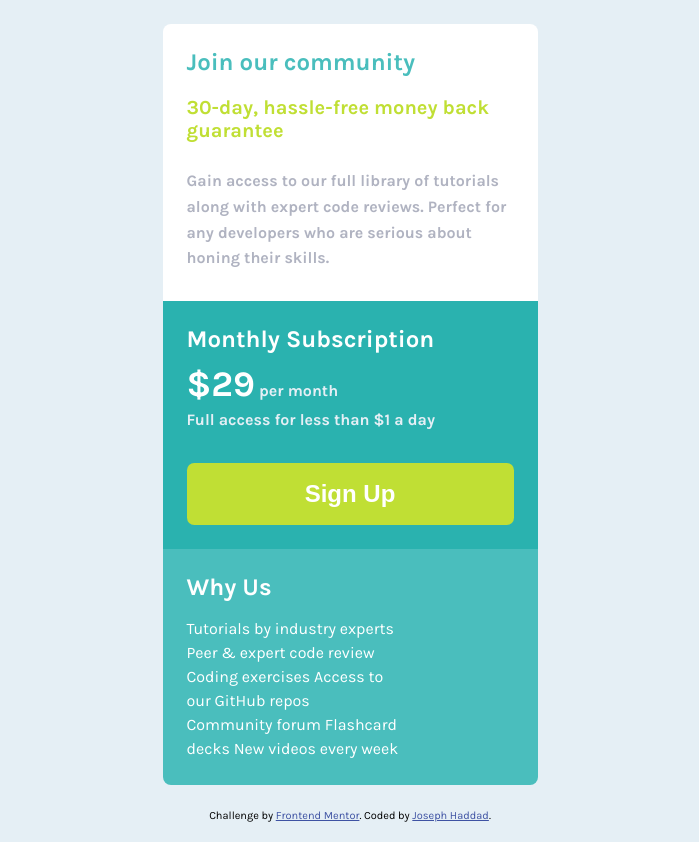
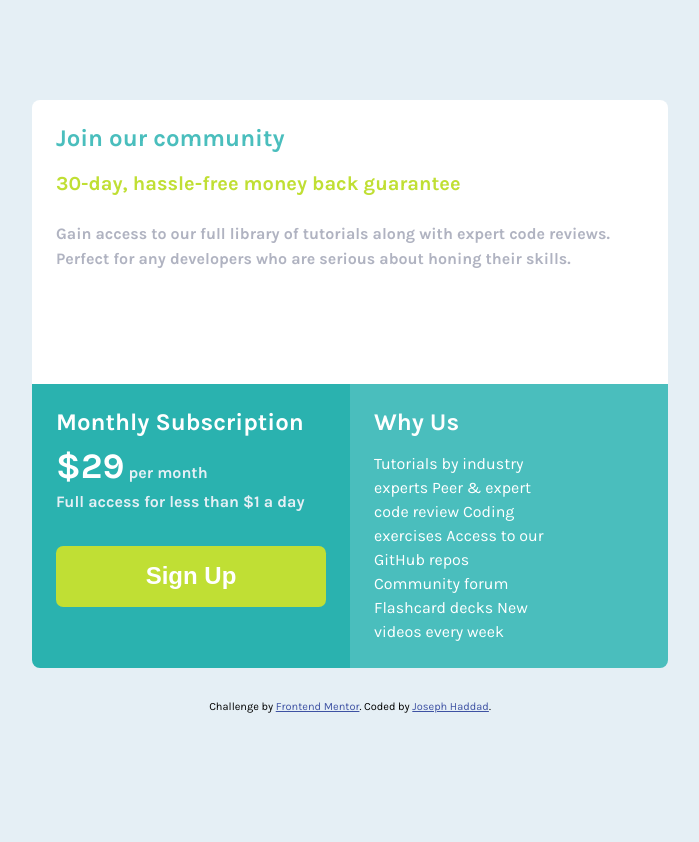
Before and after one commit to joehaddad1000/Single-price-grid-component, a plain HTML site: page index.html in a window 1280 px wide. Shown: the whole page, without its empty margins (290-989 px from the left). After the commit the page ends 800 px from the top, so only its background shows below. Drawn offline with Linux system fonts and the light colour scheme.

Commit message:
finished the Desktop version

```diff
--- a/index.html
+++ b/index.html
@@ -9,6 +9,7 @@
 
   <title>Frontend Mentor | Single Price Grid Component</title>
   <link rel="stylesheet" href="style.css">
+  <link rel="stylesheet" href="queries.css">
 
 </head>
 
@@ -32,7 +33,6 @@
           </a>
         </button>
       </div>
-
       <div class="box3">
         <h2>Why Us</h2>
 
@@ -46,7 +46,6 @@
 
       </div>
     </div>
-
   </main>
   <footer>
     <p class="attribution">
--- /dev/null
+++ b/queries.css
@@ -0,0 +1,36 @@
+@media all and (min-width: 767.99px) {
+  .container {
+    display: grid;
+    grid-template-columns: repeat(2, 1fr);
+    grid-template-rows: repeat(2, 1fr);
+    grid-column-gap: 0px;
+    grid-row-gap: 0px;
+    max-width: 700px;
+    margin: 0;
+    padding: 2em;
+  }
+
+  .box1 {
+    grid-area: 1 / 1 / 2 / 3;
+    width: 100%;
+    height: 100%;
+    margin: 0;
+  }
+
+
+  .box2 {
+    grid-area: 2 / 1 / 3 / 2;
+    width: 100%;
+    height: 100%;
+    margin: 0;
+    border-bottom-left-radius: .5em;
+  }
+
+  .box3 {
+    grid-area: 2 / 2 / 3 / 3;
+    width: 100%;
+    height: 100%;
+    margin: 0;
+    border-bottom-left-radius: 0;
+  }
+}
```
